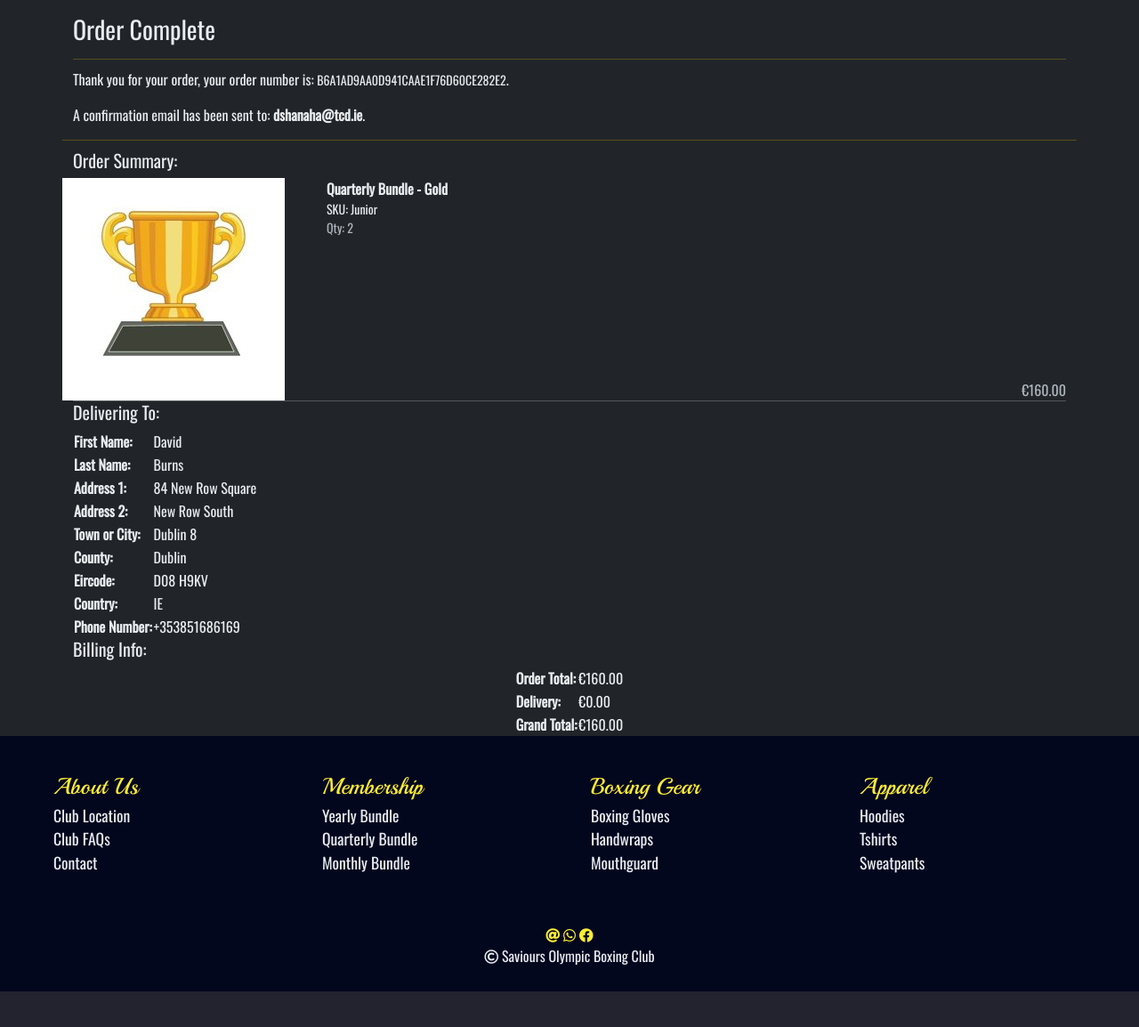
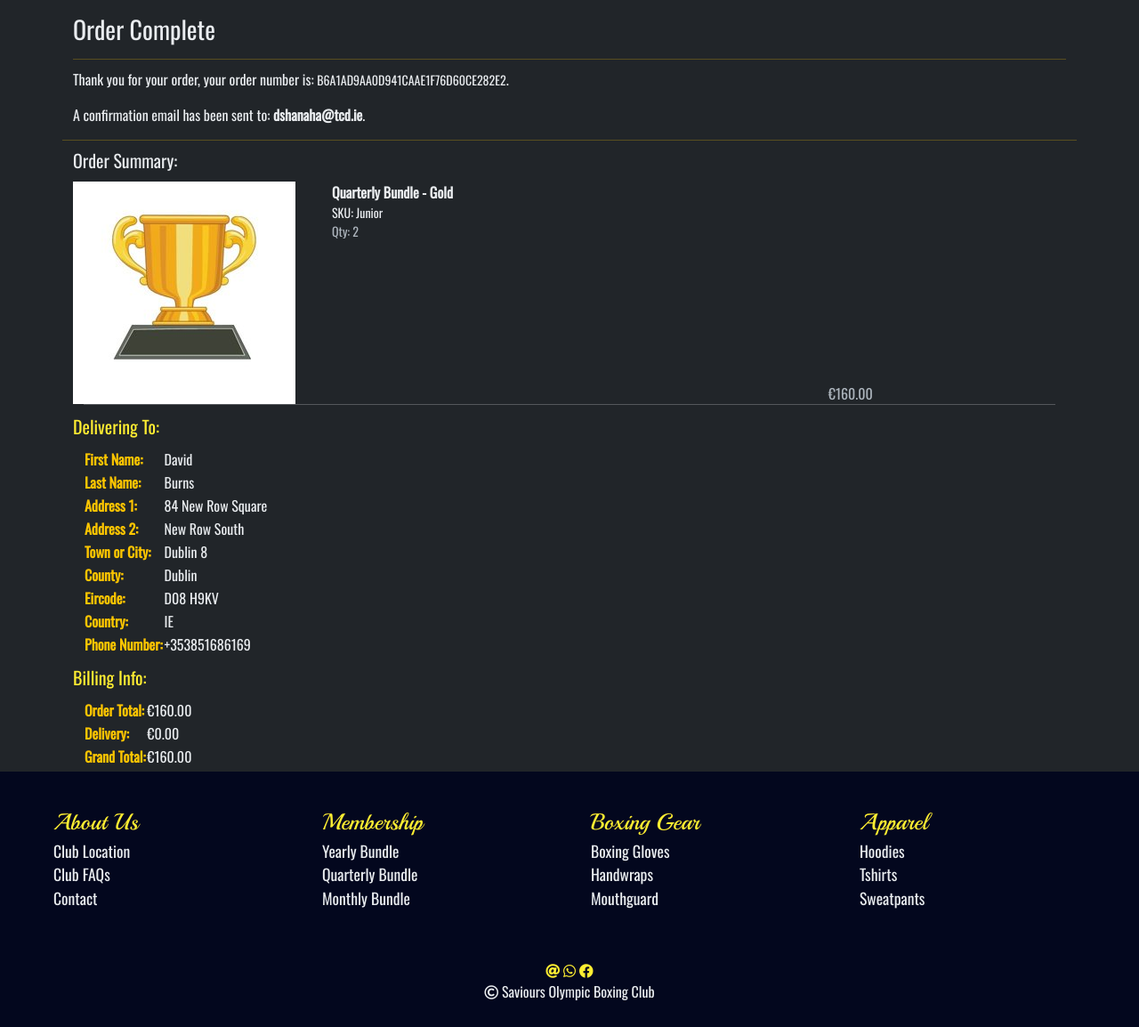
Before and after one commit to DaithiShan/saviours, a Django app: a page that uses checkout/templates/checkout/order_complete.html in a window 1280 px wide. Shown: the part 410-1564 px from the top of the page at 89% size. Before the commit the page ends 1524 px from the top, so only its background shows below. Run offline with Django 4.2, Linux system fonts and the light colour scheme; a user stored in the database is signed in; data comes from the database, SQL or seed files in the repository; some libraries are stand-ins or nearby versions.

Commit message:
Styling updated on order complete

```diff
--- a/checkout/templates/checkout/order_complete.html
+++ b/checkout/templates/checkout/order_complete.html
@@ -43,7 +43,7 @@
             <div class="col-12 confirm-text">
                 <h5>Order Summary:</h5>
             </div>
-            <div class="col-12">
+            <div class="col-12 px-4 py-1">
                 {% for bag_item in order.lineitems.all %}
                     <div class="row order-content">
                         <div class="col-3 d-flex align-items-center p-0">
@@ -56,7 +56,7 @@
                             <p class="my-0 small">SKU: {{ bag_item.product_select }}</p>
                             <p class="my-0 small text-muted">Qty: {{ bag_item.quantity }}</p>
                         </div>
-                        <div class="col-3 order-items text-muted text-right d-flex align-items-end justify-content-end">
+                        <div class="col-3 order-items text-muted text-right d-flex align-items-end">
                             <p class="my-0">€{{ bag_item.product.price | calc_subtotal:bag_item.quantity }}</p>
                         </div>
                     </div>
@@ -66,48 +66,48 @@
         </div>
 
         <!-- Details Summary -->
-        <div class="row confirm-row">
+        <div class="row confirm-row mt-2">
             <div class="col-12 confirm-text">
-                <h5>Delivering To:</h5>
+                <h5 class="text-primary">Delivering To:</h5>
             </div>
-            <div class="col-12 confirm-table d-flex">
+            <div class="col-12 confirm-table d-flex px-4 py-1">
                 <table>
                     <tr>
-                        <td class="fw-bold">First Name:</td>
+                        <td class="fw-bold text-secondary">First Name:</td>
                         <td class="text-right">{{ order.first_name }}</td>
                     </tr>
                     <tr>
-                        <td class="fw-bold">Last Name:</td>
+                        <td class="fw-bold text-secondary">Last Name:</td>
                         <td class="text-right">{{ order.last_name }}</td>
                     </tr>
                     <tr>
-                        <td class="fw-bold">Address 1:</td>
+                        <td class="fw-bold text-secondary">Address 1:</td>
                         <td class="text-right">{{ order.street_address1 }}</td>
                     </tr>
                     {% if order.street_address2 %}
                     <tr>
-                        <td class="fw-bold">Address 2:</td>
+                        <td class="fw-bold text-secondary">Address 2:</td>
                         <td class="text-right">{{ order.street_address2 }}</td>
                     </tr>
                     {% endif %}
                     <tr>
-                        <td class="fw-bold">Town or City:</td>
+                        <td class="fw-bold text-secondary">Town or City:</td>
                         <td class="text-right">{{ order.town_or_city }}</td>
                     </tr>
                     <tr>
-                        <td class="fw-bold">County:</td>
+                        <td class="fw-bold text-secondary">County:</td>
                         <td class="text-right">{{ order.county }}</td>
                     </tr>
                     <tr>
-                        <td class="fw-bold">Eircode:</td>
+                        <td class="fw-bold text-secondary">Eircode:</td>
                         <td class="text-right">{{ order.postcode }}</td>
                     </tr>
                     <tr>
-                        <td class="fw-bold">Country:</td>
+                        <td class="fw-bold text-secondary">Country:</td>
                         <td class="text-right">{{ order.country }}</td>
                     </tr>
                     <tr>
-                        <td class="fw-bold">Phone Number:</td>
+                        <td class="fw-bold text-secondary">Phone Number:</td>
                         <td class="text-right">{{ order.phone_number }}</td>
                     </tr>
                 </table>
@@ -115,22 +115,22 @@
         </div>
 
         <!-- Billing Summary -->
-        <div class="row confirm-row">
+        <div class="row confirm-row mt-2">
             <div class="col-12 confirm-text">
-                <h5>Billing Info:</h5>
+                <h5 class="text-primary">Billing Info:</h5>
             </div>
-            <div class="col-12 confirm-table d-flex justify-content-center">
+            <div class="col-12 confirm-table d-flex px-4 py-1">
                 <table>
                     <tr>
-                        <td class="fw-bold">Order Total:</td>
+                        <td class="fw-bold text-secondary">Order Total:</td>
                         <td class="text-right">€{{ order.order_total }}</td>
                     </tr>
                     <tr>
-                        <td class="fw-bold">Delivery:</td>
+                        <td class="fw-bold text-secondary">Delivery:</td>
                         <td class="text-right">€{{ order.delivery_cost }}</td>
                     </tr>
                     <tr>
-                        <td class="fw-bold">Grand Total:</td>
+                        <td class="fw-bold text-secondary">Grand Total:</td>
                         <td class="text-right">€{{ order.grand_total }}</td>
                     </tr>
                 </table>
```
